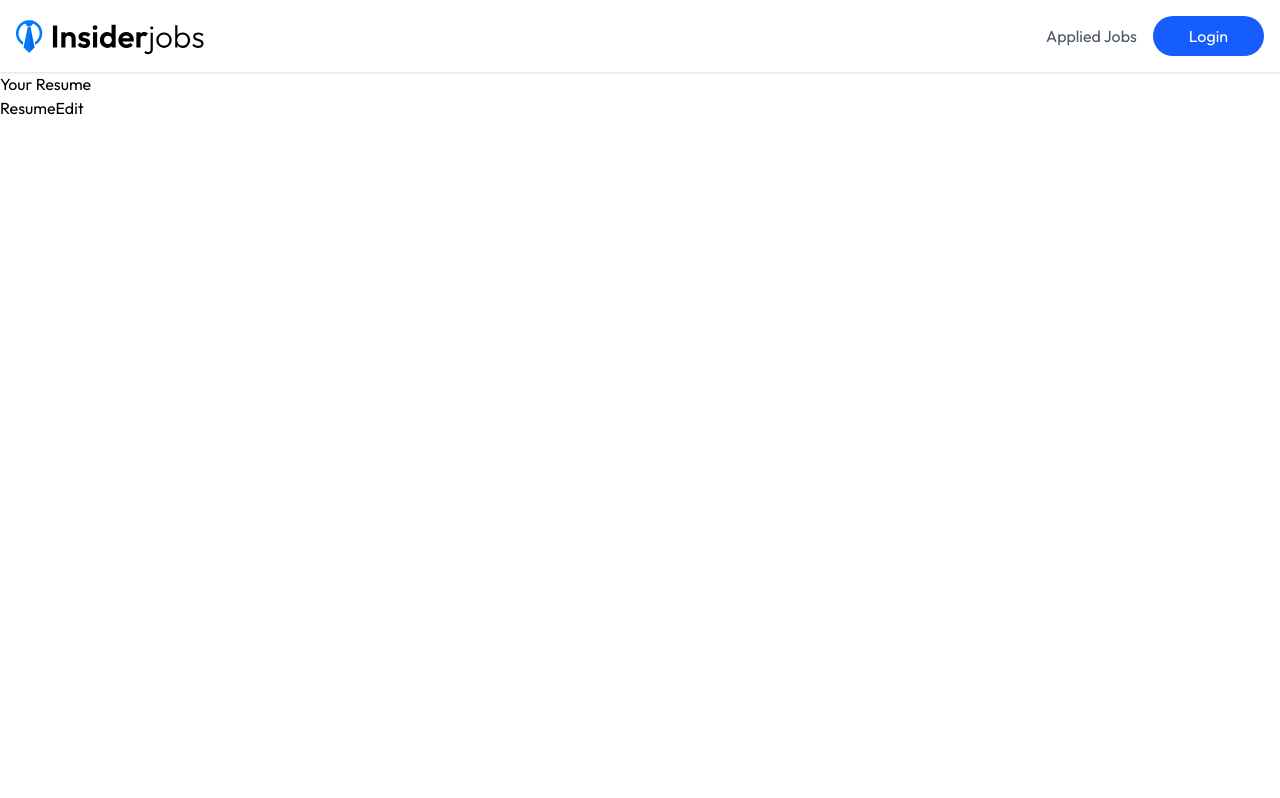
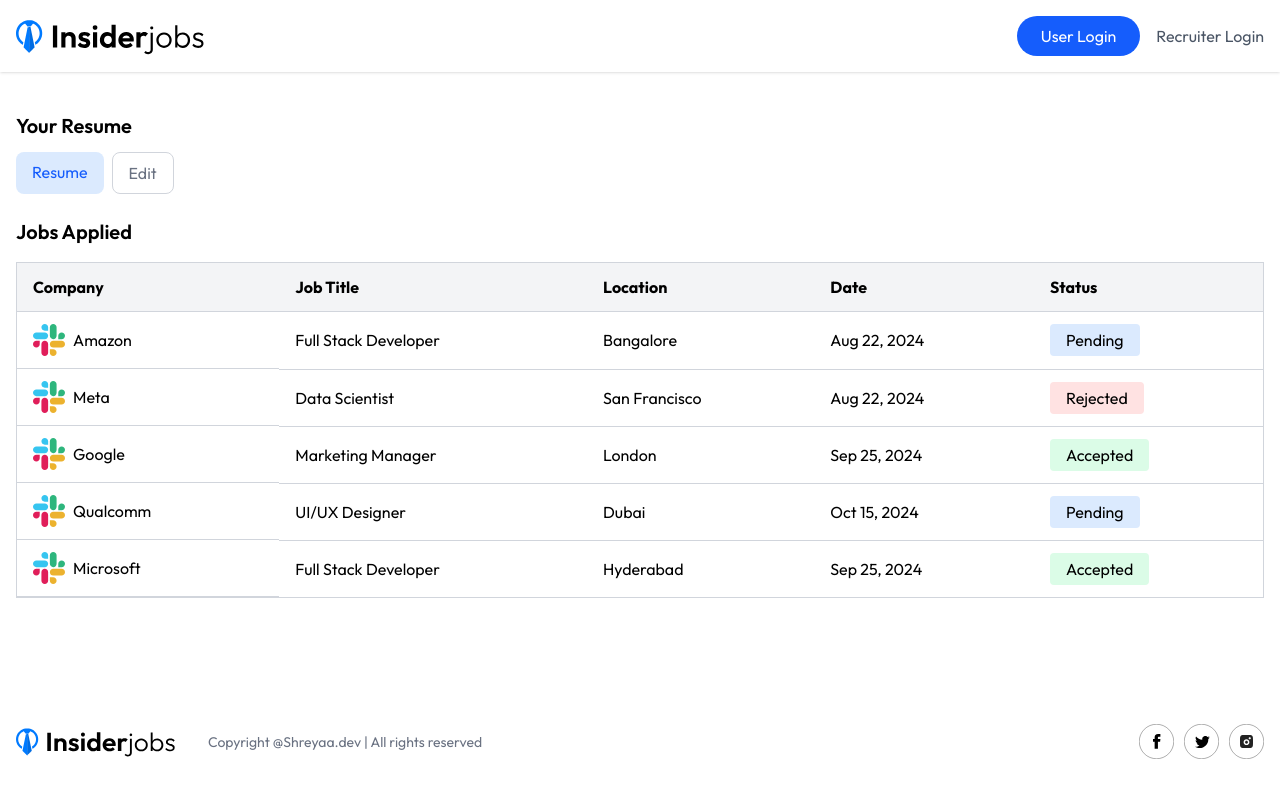
Before and after one commit to shreyaajahan/job-portal, a React (Vite) app in the folder client/: page /applications in a window 1280 px wide. Built offline with nearby package versions, Linux system fonts and the light colour scheme; no server answers.

Commit message:
Created Applied Jobs Page and modification in navbar

```diff
--- a/client/src/App.jsx
+++ b/client/src/App.jsx
@@ -11,6 +11,8 @@
         <Route path='/' element={<Home />} />
         <Route path='/apply-job/:id' element={<ApplyJob />} />
         <Route path='/applications' element={<Applications />} />
+        <Route path="/applyjob" element={<ApplyJob />} />
+
       </Routes>
     </div>
   )
--- a/client/src/components/Navbar.jsx
+++ b/client/src/components/Navbar.jsx
@@ -1,40 +1,56 @@
 import React from 'react';
 import { assets } from '../assets/assets';
-import { useClerk, UserButton, useUser, SignedIn, SignedOut } from '@clerk/clerk-react';
+import {
+  useClerk,
+  UserButton,
+  useUser,
+  SignedIn,
+  SignedOut
+} from '@clerk/clerk-react';
 import { useNavigate } from 'react-router-dom';
 
 const Navbar = () => {
   const { openSignIn, openUserProfile } = useClerk();
   const { user } = useUser();
-
-  const navigate=useNavigate();
+  const navigate = useNavigate();
 
   return (
     <div className='shadow py-4'>
       <div className='container px-4 2xl:px-20 mx-auto flex justify-between items-center'>
+        {/* Logo */}
         <img
-  onClick={() => navigate('/')}
-  src={assets.logo}
-  alt="Logo"
-  className="cursor-pointer h-10"
-/>
+          onClick={() => navigate('/')}
+          src={assets.logo}
+          alt="Logo"
+          className="cursor-pointer h-10"
+        />
 
+        {/* Right side buttons */}
         <div className='flex gap-4 max-sm:text-xs items-center'>
-          {/* Optional: Recruiter login button */}
-          <button className='text-gray-600'>Applied Jobs</button>
-
-          {/* Show when user is NOT signed in */}
+          {/* When Signed Out */}
           <SignedOut>
             <button
               onClick={() => openSignIn()}
-              className='bg-blue-600 text-white px-6 sm:px-9 py-2 rounded-full'
+              className='bg-blue-600 text-white px-4 sm:px-6 py-2 rounded-full'
             >
-              Login
+              User Login
+            </button>
+            <button
+              onClick={() => navigate('/recruiter-login')}
+              className='text-gray-600 hover:text-blue-600 transition'
+            >
+              Recruiter Login
             </button>
           </SignedOut>
 
-          {/* Show when user IS signed in */}
+          {/* When Signed In */}
           <SignedIn>
+            <button
+              className='text-gray-600 hover:text-blue-600 transition'
+              onClick={() => navigate('/applications')}
+            >
+              Applied Jobs
+            </button>
             <span className='text-gray-700 font-medium hidden sm:block'>
               {user?.fullName || user?.emailAddresses?.[0]?.emailAddress || 'User'}
             </span>
--- a/client/src/pages/Applications.jsx
+++ b/client/src/pages/Applications.jsx
@@ -1,32 +1,93 @@
 import React, { useState } from 'react'
 import Navbar from '../components/Navbar'
+import { assets, jobsApplied } from '../assets/assets'
+import moment from 'moment'
+import Footer from '../components/Footer'
 
 const Applications = () => {
   const [isEdit, setIsEdit] = useState(false)
+  const [resume, setResume] = useState(null)
 
   return (
     <>
       <Navbar />
-      <div>
-        <h2>Your Resume</h2>
-        <div>
-          {
-            isEdit ?
+      <div className='container px-4 min-h-[65vh] 2xl:px-20 mx-auto my-10'>
+        {/* Resume Section */}
+        <h2 className='text-xl font-semibold'>Your Resume</h2>
+        <div className='flex gap-2 mb-6 mt-3'>
+          {isEdit ? (
             <>
-
+              <label className='flex items-center' htmlFor="resumeUpload">
+                <p className='bg-blue-100 text-blue-600 px-4 py-2 rounded-lg mr-2 cursor-pointer'>Select Resume</p>
+                <input
+                  id='resumeUpload'
+                  type="file"
+                  accept='application/pdf'
+                  hidden
+                  onChange={e => setResume(e.target.files[0])}
+                />
+                <img src={assets.profile_upload_icon} alt="upload" />
+              </label>
+              <button
+                onClick={() => setIsEdit(false)}
+                className='bg-green-100 border border-green-400 rounded-lg px-4 py-2'
+              >
+                Save
+              </button>
             </>
-             :
-              <div>
-                <a href="">
+          ) : (
+            <div className='flex gap-2'>
+              <a
+                href={resume ? URL.createObjectURL(resume) : "#"}
+                target="_blank"
+                rel="noopener noreferrer"
+                className='bg-blue-100 text-blue-600 px-4 py-2 rounded-lg'
+              >
                 Resume
               </a>
-                <button>
+              <button
+                onClick={() => setIsEdit(true)}
+                className='text-gray-500 border border-gray-300 rounded-lg px-4 py-2'
+              >
                 Edit
               </button>
             </div>
-          }
+          )}
         </div>
+
+        {/* Jobs Applied Section */}
+        <h2 className='text-xl font-semibold mb-4'>Jobs Applied</h2>
+        <table className='min-w-full border border-gray-300 text-left'>
+          <thead className='bg-gray-100'>
+            <tr>
+              <th className='py-3 px-4 border-b border-gray-300'>Company</th>
+              <th className='py-3 px-4 border-b border-gray-300'>Job Title</th>
+              <th className='py-3 px-4 border-b border-gray-300 max-sm:hidden'>Location</th>
+              <th className='py-3 px-4 border-b border-gray-300 max-sm:hidden'>Date</th>
+              <th className='py-3 px-4 border-b border-gray-300'>Status</th>
+            </tr>
+          </thead>
+          <tbody>
+            {jobsApplied.map((job, index) => (
+              <tr key={index} className="hover:bg-gray-50">
+                <td className='py-3 px-4 border-b border-gray-300 flex items-center gap-2'>
+                  <img className='w-8 h-8' src={job.logo} alt={job.company} />
+                  {job.company}
+                </td>
+                <td className='py-3 px-4 border-b border-gray-300'>{job.title}</td>
+                <td className='py-3 px-4 border-b border-gray-300 max-sm:hidden'>{job.location}</td>
+                <td className='py-3 px-4 border-b border-gray-300 max-sm:hidden'>{moment(job.date).format('ll')}</td>
+                <td className='py-3 px-4 border-b border-gray-300'>
+                  <span className={`${job.status==='Accepted' ? 'bg-green-100' : job.status ==='Rejected' ? 'bg-red-100' : 'bg-blue-100'} px-4 py-1.5 rounded`}>
+                  {job.status}
+                  </span>
+                  </td>
+              </tr>
+            ))}
+          </tbody>
+        </table>
       </div>
+      <Footer />
     </>
   )
 }
--- a/client/src/pages/ApplyJob.jsx
+++ b/client/src/pages/ApplyJob.jsx
@@ -7,6 +7,7 @@
 import kconvert from 'k-converter';
 import moment from 'moment';
 import JobCard from '../components/JobCard'; // adjust the path as needed
+import Footer from '../components/Footer';
 
 
 
@@ -85,7 +86,7 @@
           </div>
         </div>
       </div>
-      {/* <Footer /> */}
+      <Footer/>
     </>
   ) : (
     <Loading />
```
Lines whose indentation alone changed are shown as unchanged.
